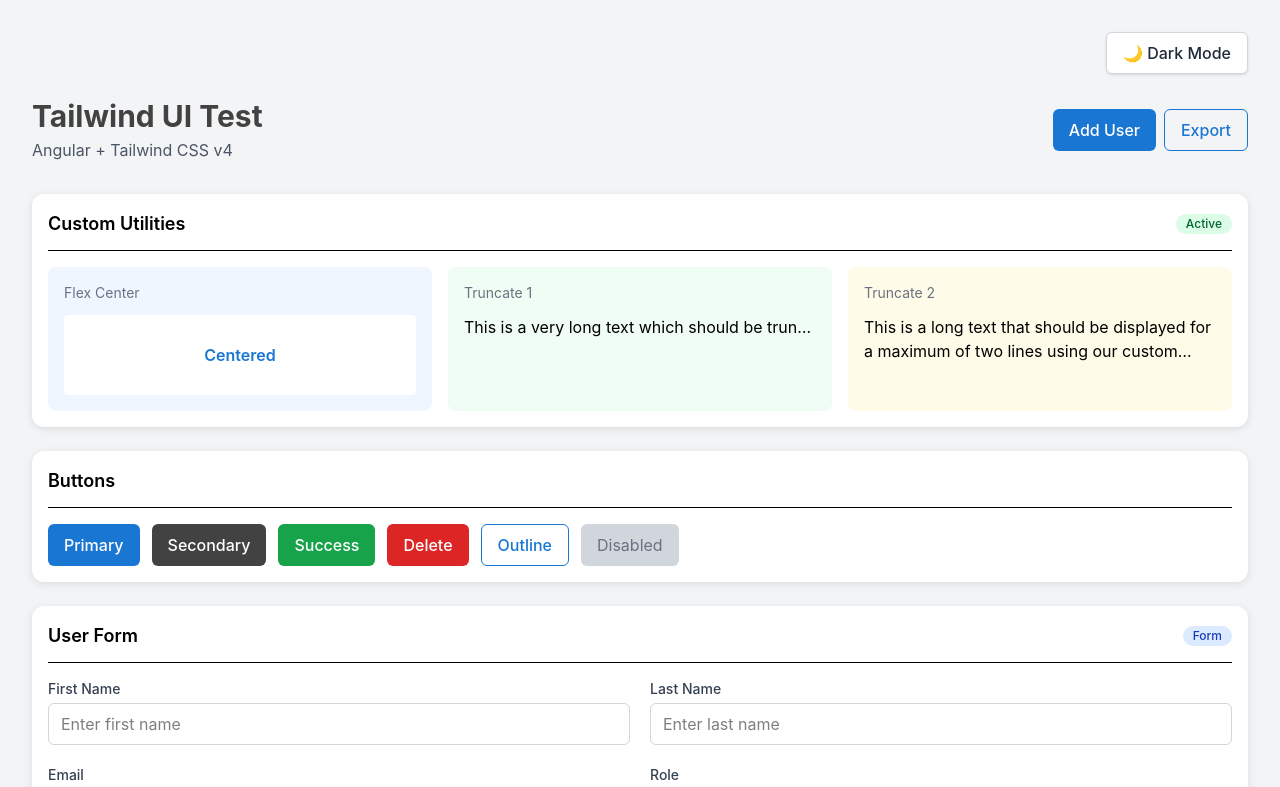
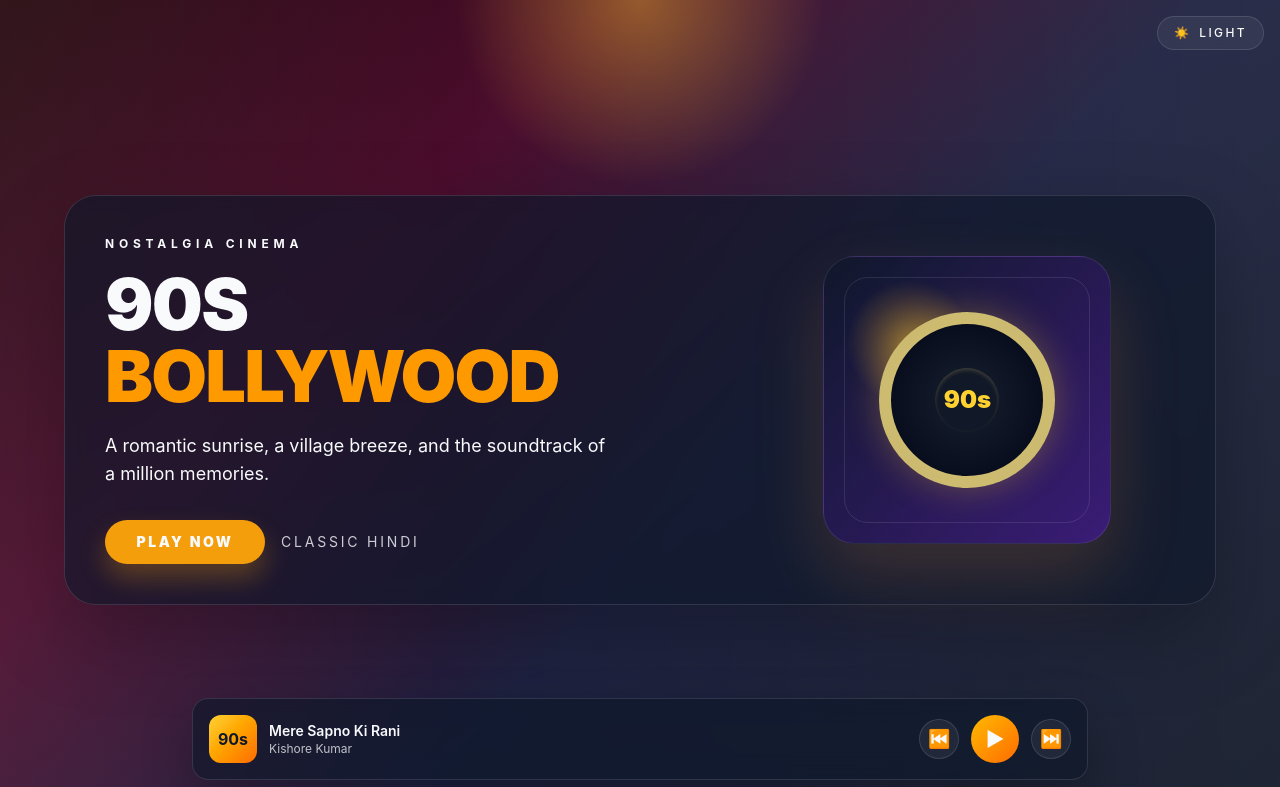
Before and after one commit to silu-07/angular, an Angular app: page / in a window 1280 px wide. Shown: the top 787 px of the page. Built offline with nearby package versions, Linux system fonts and the light colour scheme.

Commit message:
music player initial

```diff
--- a/src/app/app.component.html
+++ b/src/app/app.component.html
@@ -1 +1,74 @@
-<app-parent></app-parent>
+<main [ngClass]="isDarkMode ? 'dark-theme' : 'light-theme'" class="theme-shell relative min-h-screen overflow-hidden text-white">
+  <div class="absolute inset-0 theme-bg"></div>
+  <div class="absolute inset-0 bg-[linear-gradient(to_right,_rgba(255,255,255,0.06),_transparent_35%,_rgba(255,255,255,0.06))]"></div>
+
+  <div class="absolute right-4 top-4 z-30">
+    <button type="button" (click)="toggleTheme()" class="theme-toggle flex items-center gap-2 rounded-full border border-white/15 bg-white/10 px-3 py-2 text-xs font-semibold uppercase tracking-[0.2em] text-current shadow-lg backdrop-blur-sm transition hover:scale-[1.02]">
+      <span>{{ isDarkMode ? '☀️' : '🌙' }}</span>
+      <span>{{ isDarkMode ? 'Light' : 'Dark' }}</span>
+    </button>
+  </div>
+
+  <div class="relative z-10 flex min-h-screen items-center justify-center px-4 py-12">
+    <div class="content-card w-full max-w-6xl rounded-[2rem] border p-6 shadow-[0_30px_80px_rgba(0,0,0,0.25)] backdrop-blur-sm md:p-10">
+      <div class="grid items-center gap-8 md:grid-cols-[1.2fr_0.8fr]">
+        <div class="text-left">
+          <p class="mb-4 text-xs font-bold uppercase tracking-[0.4em] text-amber-500/90">
+            Nostalgia Cinema
+          </p>
+
+          <h1 class="max-w-md text-5xl font-black uppercase leading-none tracking-tight md:text-7xl">
+            90s <span class="text-amber-500">Bollywood</span>
+          </h1>
+
+          <p class="mt-5 max-w-lg text-base md:text-lg">
+            A romantic sunrise, a village breeze, and the soundtrack of a million memories.
+          </p>
+
+          <div class="mt-8 flex items-center gap-4">
+            <button type="button" (click)="toggleMusic()" class="primary-btn rounded-full px-6 py-3 text-sm font-black uppercase tracking-[0.18em] shadow-[0_18px_38px_rgba(251,146,60,0.45)] transition hover:scale-[1.02]">
+              {{ isPlaying ? 'Pause' : 'Play Now' }}
+            </button>
+            <span class="text-sm uppercase tracking-[0.2em] opacity-80">Classic Hindi</span>
+          </div>
+        </div>
+
+        <div class="flex justify-center">
+          <div class="poster-wrap relative h-72 w-72 rounded-[2rem] border border-white/10 p-5 shadow-[0_30px_70px_rgba(251,146,60,0.18)]">
+            <div class="absolute inset-5 rounded-[1.5rem] border border-white/10"></div>
+            <div class="absolute left-1/2 top-1/2 h-44 w-44 -translate-x-1/2 -translate-y-1/2 rounded-full border-[12px] border-amber-200/80 bg-[radial-gradient(circle,_#fef3c7_0%,_#fbbf24_28%,_#111827_29%,_#020617_100%)] shadow-[0_0_35px_rgba(251,191,36,0.3)]"></div>
+            <div class="absolute left-1/2 top-1/2 flex h-16 w-16 -translate-x-1/2 -translate-y-1/2 items-center justify-center rounded-full bg-[#111827] text-2xl font-black text-amber-300 shadow-inner shadow-amber-200/20">
+              90s
+            </div>
+          </div>
+        </div>
+      </div>
+    </div>
+  </div>
+
+  <div class="absolute inset-x-0 bottom-0 z-20 px-4 pb-5">
+    <div class="player-card mx-auto flex max-w-4xl items-center justify-between gap-4 rounded-2xl border p-4 shadow-[0_20px_50px_rgba(0,0,0,0.25)] backdrop-blur-md">
+      <div class="flex min-w-0 items-center gap-3">
+        <div class="flex h-12 w-12 items-center justify-center rounded-xl bg-gradient-to-br from-amber-300 to-orange-500 font-bold text-slate-900">
+          90s
+        </div>
+        <div class="min-w-0">
+          <p class="truncate text-sm font-semibold">{{ currentTrack.title }}</p>
+          <p class="truncate text-xs opacity-75">{{ currentTrack.artist }}</p>
+        </div>
+      </div>
+
+      <div class="flex items-center gap-3">
+        <button type="button" class="control-btn flex h-10 w-10 items-center justify-center rounded-full text-lg transition hover:scale-[1.03]" (click)="prevTrack()" aria-label="Previous song">
+          ⏮
+        </button>
+        <button type="button" class="play-btn flex h-12 w-12 items-center justify-center rounded-full bg-gradient-to-br from-amber-400 to-orange-500 text-xl font-bold text-slate-900 shadow-lg shadow-orange-500/30" (click)="toggleMusic()" aria-label="Play or pause">
+          {{ isPlaying ? '⏸' : '▶' }}
+        </button>
+        <button type="button" class="control-btn flex h-10 w-10 items-center justify-center rounded-full text-lg transition hover:scale-[1.03]" (click)="nextTrack()" aria-label="Next song">
+          ⏭
+        </button>
+      </div>
+    </div>
+  </div>
+</main>
--- a/src/app/app.component.scss
+++ b/src/app/app.component.scss
@@ -0,0 +1,144 @@
+:host {
+  display: block;
+}
+
+.theme-shell {
+  transition: background 0.25s ease, color 0.25s ease;
+}
+
+.dark-theme {
+  color: #f8fafc;
+}
+
+.dark-theme .theme-bg {
+  background: radial-gradient(circle at top, rgba(251, 191, 36, 0.42), transparent 18%),
+    linear-gradient(135deg, #24070d 0%, #4b0d2d 30%, #1d2140 58%, #111827 100%);
+}
+
+.dark-theme .content-card,
+.dark-theme .player-card {
+  background: rgba(15, 23, 42, 0.66);
+  border-color: rgba(255, 255, 255, 0.12);
+}
+
+.dark-theme .poster-wrap {
+  background: radial-gradient(circle at 30% 30%, rgba(251, 191, 36, 0.45), transparent 22%),
+    linear-gradient(135deg, rgba(15, 23, 42, 0.8), rgba(76, 29, 149, 0.7));
+}
+
+.dark-theme .primary-btn {
+  background: #f59e0b;
+  color: #111827;
+  box-shadow: 0 14px 26px rgba(245, 158, 11, 0.28);
+}
+
+.dark-theme .content-card h1,
+.dark-theme .content-card p,
+.dark-theme .player-card p,
+.dark-theme .theme-toggle,
+.dark-theme .control-btn,
+.dark-theme .primary-btn,
+.dark-theme .play-btn {
+  color: inherit;
+}
+
+.dark-theme .theme-toggle,
+.dark-theme .control-btn {
+  background: rgba(255, 255, 255, 0.06);
+  border-color: rgba(255, 255, 255, 0.12);
+  box-shadow: none;
+}
+
+.light-theme {
+  color: #111827;
+}
+
+.light-theme .theme-bg {
+  background: radial-gradient(circle at top, rgba(253, 224, 71, 0.5), transparent 22%),
+    linear-gradient(135deg, #fff7ed 0%, #e0f2fe 35%, #d9f99d 62%, #bbf7d0 100%);
+}
+
+.light-theme .content-card,
+.light-theme .player-card {
+  background: rgba(255, 255, 255, 0.62);
+  border-color: rgba(15, 23, 42, 0.08);
+  box-shadow: 0 25px 60px rgba(15, 23, 42, 0.12);
+}
+
+.light-theme .poster-wrap {
+  background: radial-gradient(circle at 30% 30%, rgba(253, 224, 71, 0.4), transparent 20%),
+    linear-gradient(135deg, rgba(255, 255, 255, 0.7), rgba(191, 219, 254, 0.8));
+}
+
+.light-theme .primary-btn {
+  background: #f59e0b;
+  color: #fff;
+  box-shadow: 0 14px 26px rgba(245, 158, 11, 0.2);
+}
+
+.light-theme .theme-toggle,
+.light-theme .control-btn {
+  background: rgba(15, 23, 42, 0.04);
+  border-color: rgba(15, 23, 42, 0.08);
+  color: #111827;
+  box-shadow: none;
+}
+
+.light-theme .player-card {
+  background: rgba(255, 255, 255, 0.7);
+}
+
+.light-theme .content-card,
+.light-theme .player-card,
+.light-theme .theme-toggle,
+.light-theme .control-btn,
+.light-theme .primary-btn,
+.light-theme .play-btn {
+  color: #111827;
+}
+
+.light-theme .player-card p,
+.light-theme .content-card p,
+.light-theme .content-card span {
+  color: #1f2937;
+}
+
+.light-theme .text-amber-500,
+.light-theme .text-amber-400 {
+  color: #b45309 !important;
+}
+
+.theme-toggle,
+.control-btn {
+  border: 1px solid transparent;
+  transition: transform 0.2s ease, background 0.2s ease, opacity 0.2s ease;
+  border-radius: 999px;
+}
+
+.theme-toggle:hover,
+.control-btn:hover,
+.primary-btn:hover,
+.play-btn:hover {
+  transform: translateY(-1px);
+  opacity: 0.96;
+}
+
+.primary-btn {
+  border: none;
+  letter-spacing: 0.18em;
+  min-width: 160px;
+  border-radius: 999px;
+}
+
+.play-btn {
+  border: none;
+  border-radius: 999px;
+  box-shadow: none;
+}
+
+.primary-btn,
+.play-btn,
+.control-btn,
+.theme-toggle {
+  cursor: pointer;
+}
--- a/src/app/app.component.ts
+++ b/src/app/app.component.ts
@@ -1,14 +1,89 @@
-import { Component, ChangeDetectionStrategy } from '@angular/core';
-import { ParentComponent } from "./parent/parent.component";
+import { CommonModule } from '@angular/common';
+import { Component } from '@angular/core';
 
 @Component({
   selector: 'app-root',
   standalone: true,
+  imports: [CommonModule],
   templateUrl: './app.component.html',
-  changeDetection: ChangeDetectionStrategy.Eager,
   styleUrl: './app.component.scss',
-  imports: [ParentComponent]
 })
 export class AppComponent {
+  isPlaying = false;
+  isDarkMode = true;
 
+  playlist = [
+    {
+      title: 'Mere Sapno Ki Rani',
+      artist: 'Kishore Kumar',
+      url: 'https://www.soundhelix.com/examples/mp3/SoundHelix-Song-1.mp3',
+    },
+    {
+      title: 'Tujhe Dekha Toh',
+      artist: 'Kumar Sanu',
+      url: 'https://www.soundhelix.com/examples/mp3/SoundHelix-Song-2.mp3',
+    },
+    {
+      title: 'Kala Chashma',
+      artist: 'Badshah & Neha Kakkar',
+      url: 'https://www.soundhelix.com/examples/mp3/SoundHelix-Song-3.mp3',
+    },
+    {
+      title: 'Dil Se Re',
+      artist: 'A. R. Rahman',
+      url: 'https://www.soundhelix.com/examples/mp3/SoundHelix-Song-4.mp3',
+    },
+  ];
+
+  currentIndex = 0;
+  private audio = new Audio();
+
+  constructor() {
+    this.audio.volume = 0.55;
+    this.audio.src = this.playlist[this.currentIndex].url;
+  }
+
+  get currentTrack() {
+    return this.playlist[this.currentIndex];
+  }
+
+  private playCurrentTrack(): void {
+    this.audio.src = this.playlist[this.currentIndex].url;
+    this.audio.load();
+    this.audio.play().catch(() => {
+      this.isPlaying = false;
+    });
+    this.isPlaying = true;
+  }
+
+  toggleMusic(): void {
+    if (this.isPlaying) {
+      this.audio.pause();
+      this.isPlaying = false;
+      return;
+    }
+
+    if (this.audio.src) {
+      this.audio.play().catch(() => {
+        this.isPlaying = false;
+      });
+      this.isPlaying = true;
+    } else {
+      this.playCurrentTrack();
+    }
+  }
+
+  prevTrack(): void {
+    this.currentIndex = (this.currentIndex - 1 + this.playlist.length) % this.playlist.length;
+    this.playCurrentTrack();
+  }
+
+  nextTrack(): void {
+    this.currentIndex = (this.currentIndex + 1) % this.playlist.length;
+    this.playCurrentTrack();
+  }
+
+  toggleTheme(): void {
+    this.isDarkMode = !this.isDarkMode;
+  }
 }
```
